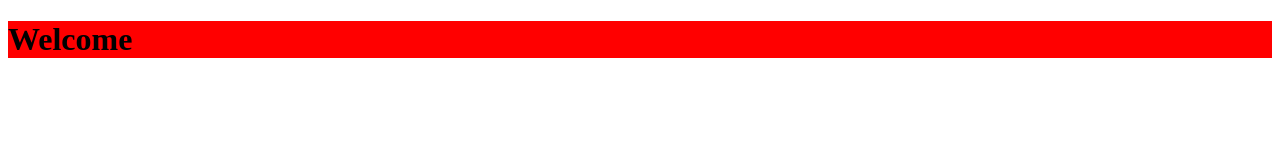
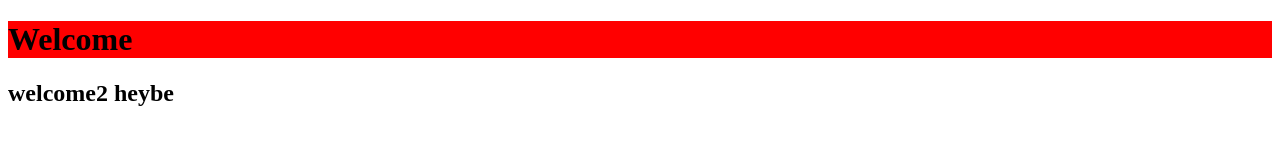
Before and after one commit to Heybe-Ali-Diriye/mashruuc-sawir, a plain HTML site: page index.html in a window 1280 px wide. Drawn offline with Linux system fonts and the light colour scheme.

Commit message:
waxan ku so daray h2 heyow

```diff
--- a/index.html
+++ b/index.html
@@ -7,5 +7,6 @@
 </head>
 <body>
     <h1 style="background-color: red;">Welcome</h1>
+    <h2>welcome2 heybe</h2>
 </body>
 </html>
```
